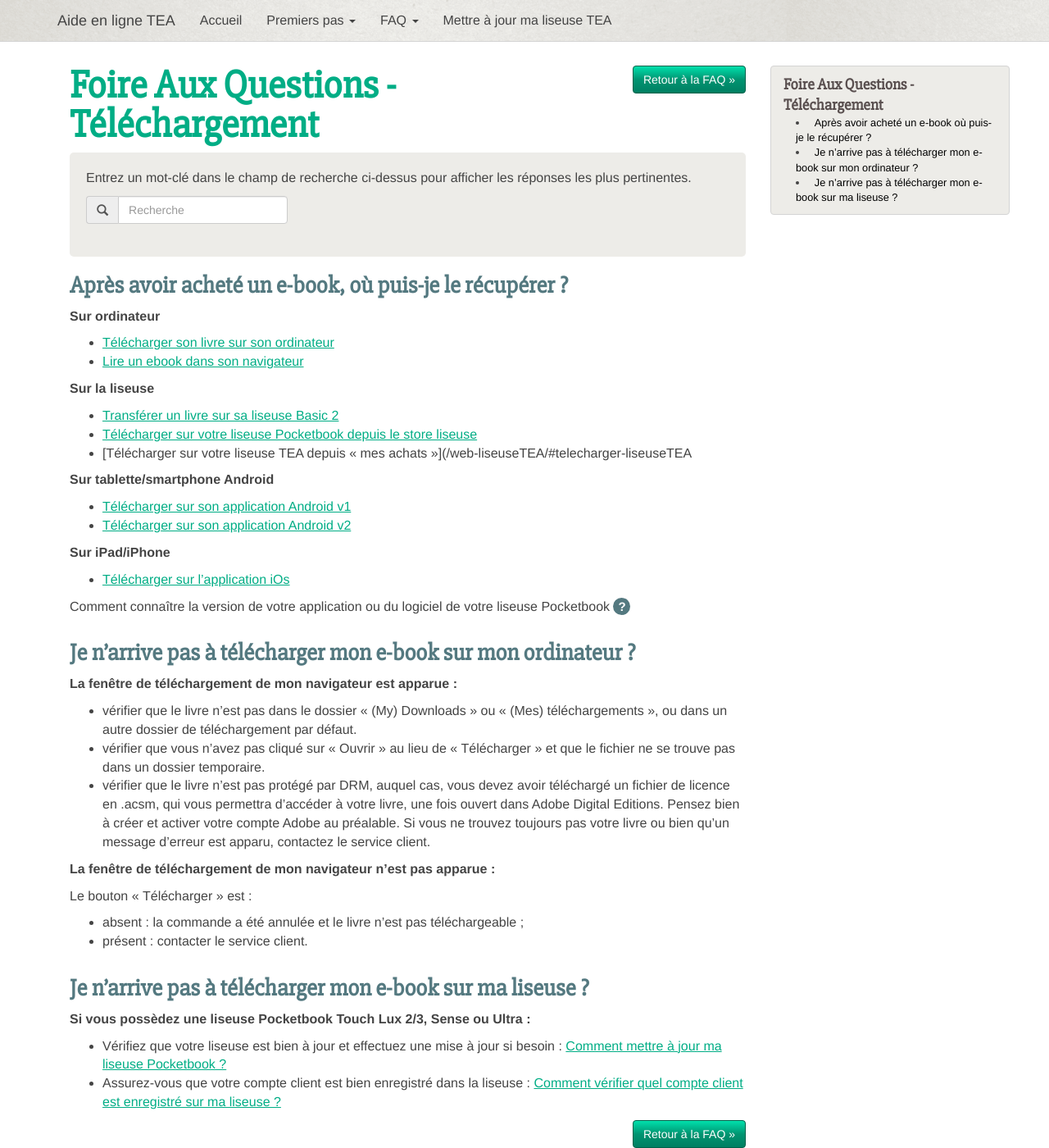
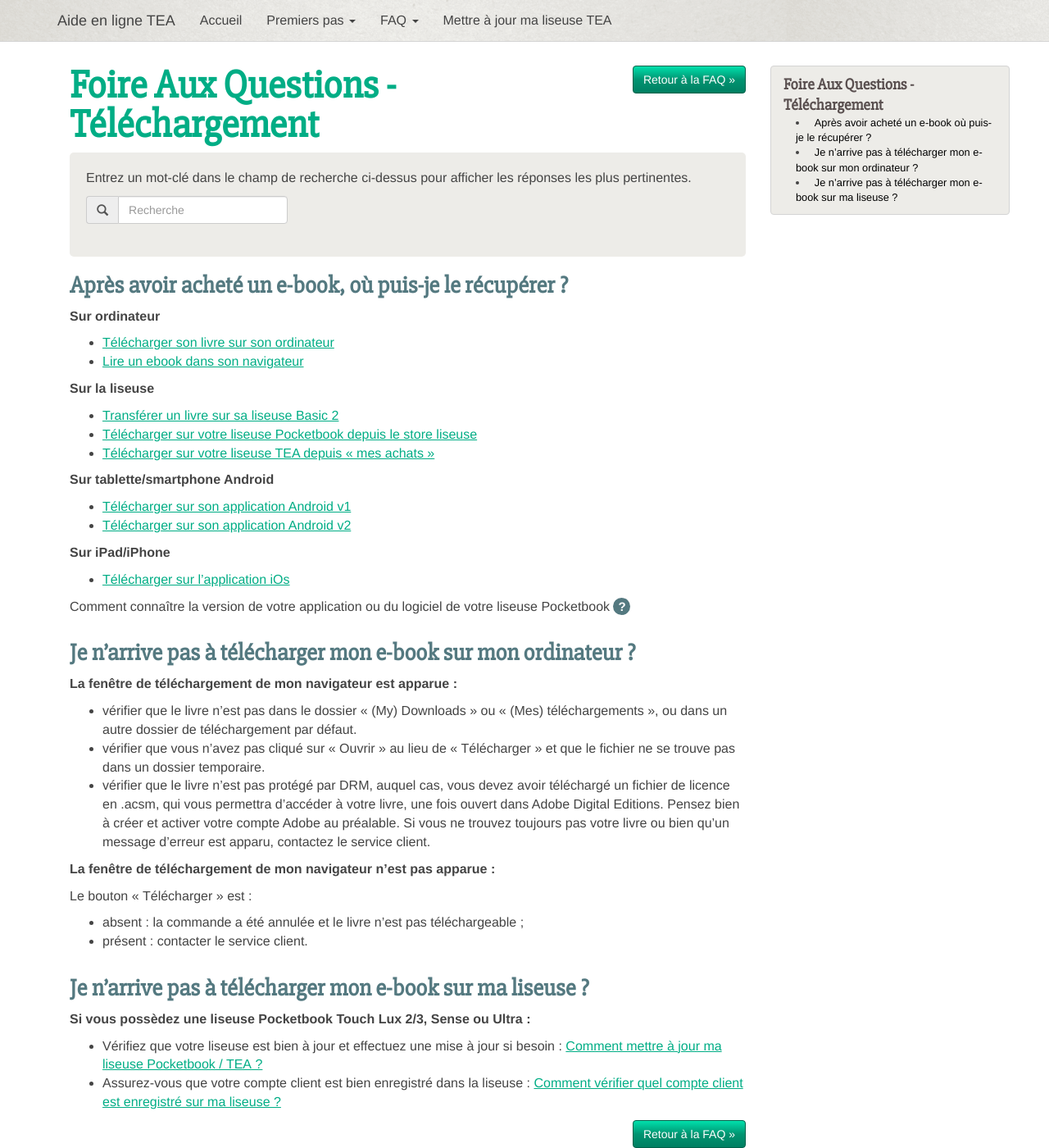
Before and after one commit to TEA-ebook/help-center, a Jekyll site: the page built from _pages/FAQ-telechargement.md, in a window 1280 px wide and 1400 px high. Shown: the whole window at 82% size. Built offline with Jekyll 4.4.1, drawn with Linux system fonts in a browser that asks for light colours; nearby versions of some CDN libraries.

Commit message:
Update FAQ-telechargement.md

```diff
--- a/_pages/FAQ-telechargement.md
+++ b/_pages/FAQ-telechargement.md
@@ -13,14 +13,14 @@ type: faq
 
 **Sur ordinateur**
 
-* [Télécharger son livre sur son ordinateur](/ordinateur/#telecharger-ordinateur)
+* [Télécharger son livre sur son ordinateur](/web-web/#telecharger-ordinateur)
 * [Lire un ebook dans son navigateur](/web-web/#lire-internet)
 
 **Sur la liseuse**
 
 * [Transférer un livre sur sa liseuse Basic 2](/liseuseBasic/#tranferer-basic2)
 * [Télécharger sur votre liseuse Pocketbook depuis le store liseuse](/liseusePB/#telecharger-store-liseuse)
-* [Télécharger sur votre liseuse TEA depuis « mes achats »](/web-liseuseTEA/#telecharger-liseuseTEA
+* [Télécharger sur votre liseuse TEA depuis « mes achats »](/web-liseuseTEA/#telecharger-liseuseTEA)
 
 **Sur tablette/smartphone Android**
 
@@ -57,6 +57,6 @@ Le bouton « Télécharger » est :
 
 **Si vous possèdez une liseuse Pocketbook Touch Lux 2/3, Sense ou Ultra :**
 
-* Vérifiez que votre liseuse est bien à jour et effectuez une mise à jour si besoin : [Comment mettre à jour ma liseuse Pocketbook ?](/faq-liseuse/#maj-pb)
+* Vérifiez que votre liseuse est bien à jour et effectuez une mise à jour si besoin : [Comment mettre à jour ma liseuse Pocketbook / TEA ?](/maj/)
 * Assurez-vous que votre compte client est bien enregistré dans la liseuse :
 [Comment vérifier quel compte client est enregistré sur ma liseuse ?](/faq-comptes/#compte-liseuse)
```
